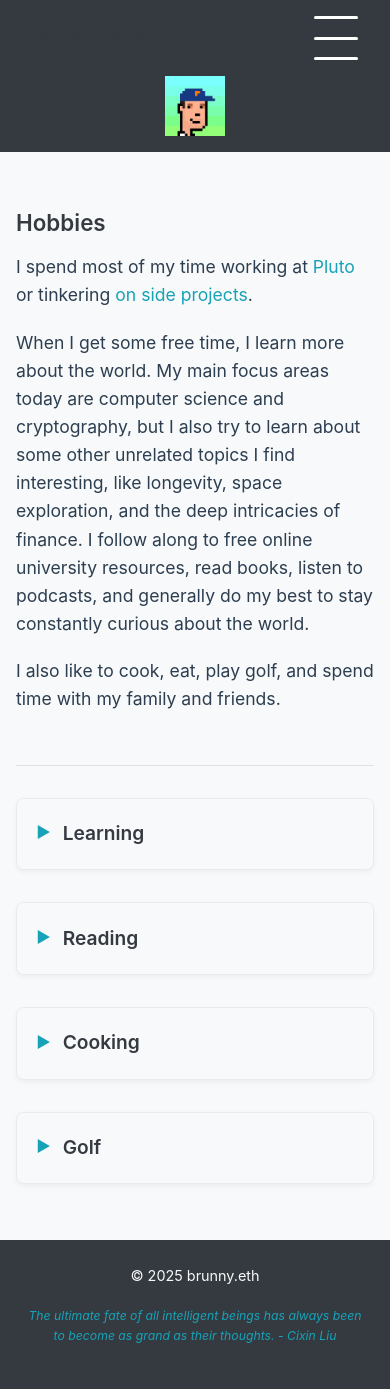
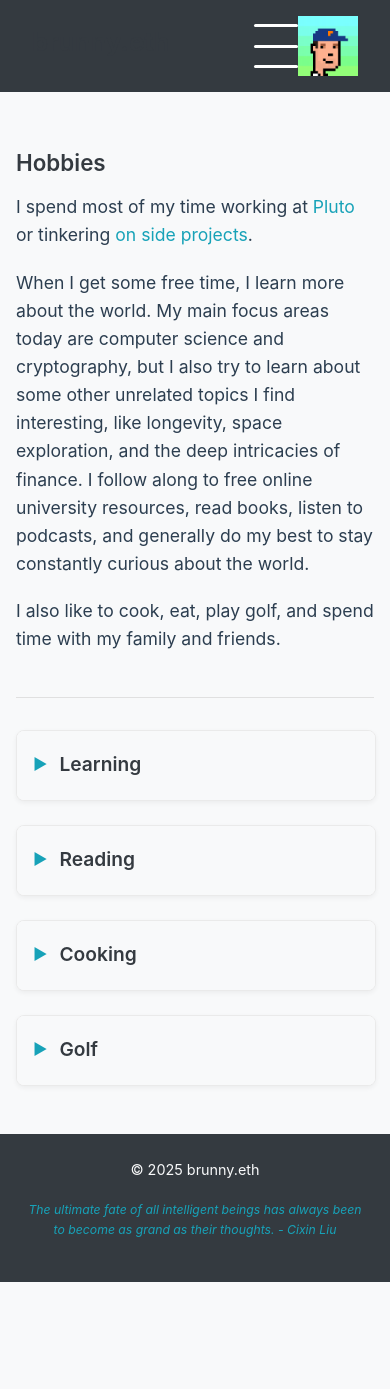
Before and after one commit to brunny-eth/personal-website-project, a Jekyll site: the page built from hobbies.html, in a window 390 px wide. Built offline with Jekyll 4.4.1, drawn with Linux system fonts in a browser that asks for light colours; some web fonts are replaced; after the commit the page ends 1282 px from its top, so only the background shows below that.

Commit message:
fix mobile styling a bit

```diff
--- a/_layouts/default.html
+++ b/_layouts/default.html
@@ -11,12 +11,14 @@
     <header>
         <div class="header-content">
             <div class="title-nav">
+                <div class="site-title-container">
                     <h1>brunny.eth</h1>
                     <button id="menu-toggle" class="menu-toggle" aria-label="Toggle navigation menu">
                         <span class="bar"></span>
                         <span class="bar"></span>
                         <span class="bar"></span>
                     </button>
+                </div>
                 <nav>
                     <ul>
                         <li><a href="{{ '/' | relative_url }}" {% if page.url == '/' %}class="active"{% endif %}>Home</a></li>
--- a/assets/main.scss
+++ b/assets/main.scss
@@ -122,6 +122,14 @@ header {
     }
 }
 
+// Site title container
+.site-title-container {
+    display: flex;
+    justify-content: space-between;
+    align-items: center;
+    width: 100%;
+}
+
 // Menu toggle for mobile
 .menu-toggle {
     display: none;
@@ -165,6 +173,8 @@ main {
     margin: 0 0 3rem;
     padding-bottom: 2rem;
     border-bottom: 1px solid #e0e0e0;
+    font-size: 1.1em;
+    max-width: 38em;
 }
 
 .post-list {
@@ -231,7 +241,6 @@ nav a {
 }
 
 // details element styling
-/* Enhanced details/summary styling */
 details {
     margin: 2rem 0;
     border-radius: 8px;
@@ -292,7 +301,7 @@ details {
     padding: 1.5rem 1.5rem;
 }
 
-  /* Project items inside details */
+// Project items inside details
 .project-item {
     margin-bottom: 2.5rem;
     padding-bottom: 2.5rem;
@@ -325,12 +334,6 @@ a {
 }
 
 // page specific
-.page-intro {
-    margin: 0 0 2rem;
-    font-size: 1.1em;
-    max-width: 38em;
-}
-
 .project-section, .hobby-section {
     margin: 2rem 0;
 
@@ -339,6 +342,7 @@ a {
     }
 }
 
+// Cooking gallery
 .cooking-gallery {
     display: grid;
     grid-template-columns: repeat(auto-fit, minmax(250px, 1fr));
@@ -381,7 +385,6 @@ footer {
 }
 
 // book-styling
-/* Book styling - card-based approach */
 .book-list {
     display: grid;
     grid-template-columns: repeat(auto-fill, minmax(300px, 1fr));
@@ -458,14 +461,16 @@ footer {
     }
 
     .header-content {
-        flex-direction: column;
-        align-items: flex-start;
+        flex-direction: row;
+        align-items: center;
+        padding: 0.5rem 1rem;
     }
 
     .title-nav {
         width: 100%;
         display: flex;
         flex-direction: column;
+        flex: 1;
     }
 
     nav {
@@ -481,8 +486,10 @@ footer {
     }
 
     #brunny-eth-image {
-        margin-top: 1rem;
-        align-self: center;
+        max-width: 50px;
+        margin-left: auto;
+        position: relative;
+        z-index: 5;
     }
 
     .cooking-gallery {
@@ -511,6 +518,18 @@ footer {
     .header-content h1 {
         font-size: 1.4rem;
     }
+
+    /* Page intro spacing */
+    .page-intro {
+        margin-bottom: 2rem;
+        padding-bottom: 1.5rem;
+    }
+
+    /* Fix blog items */
+    .post-list li {
+        padding-bottom: 1.5rem;
+        margin-bottom: 1.5rem;
+    }
 }
 
 @media (max-width: 480px) {
@@ -531,11 +550,13 @@ footer {
     }
 
     .post-list h3 {
-        font-size: 1.3rem;
+        font-size: 1.2rem;
+        line-height: 1.4;
     }
 
     .menu-toggle {
         display: flex;
+        margin-left: 0.5rem;
     }
 
     .title-nav {
@@ -552,6 +573,9 @@ footer {
 
         &.show {
             display: block;
+            margin-top: 0.5rem;
+            padding: 0.5rem 0;
+            border-top: 1px solid rgba(255,255,255,0.1);
         }
 
         ul {
@@ -562,4 +586,29 @@ footer {
             width: 100%;
         }
     }
+
+    /* Improve details and summary on mobile */
+    details {
+        margin: 1.5rem 0;
+        width: 100%;
+        overflow: hidden;
     }
+
+    details > summary {
+        padding: 0.75rem 1rem;
+    }
+
+    /* Make cooking gallery better on mobile */
+    .cooking-gallery {
+        grid-template-columns: 1fr;
+    }
+
+    .cooking-item img {
+        height: 220px;
+    }
+
+    /* Ensure book items display properly */
+    .book-list {
+        gap: 1rem;
+    }
+}
```
Lines whose indentation alone changed are shown as unchanged.
